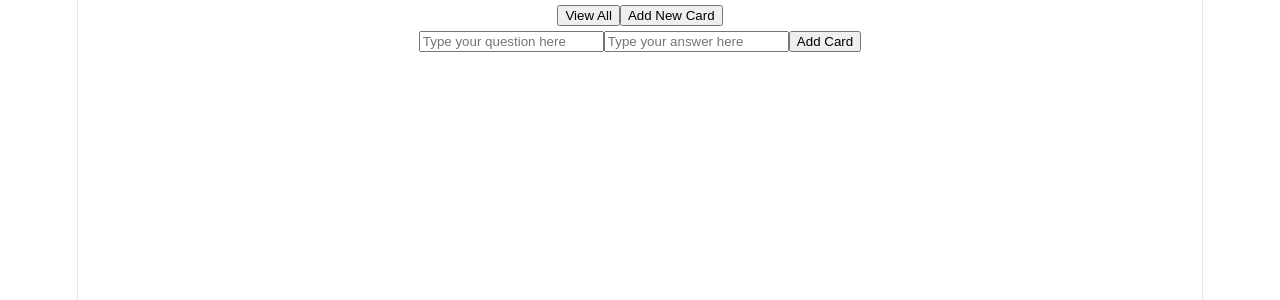
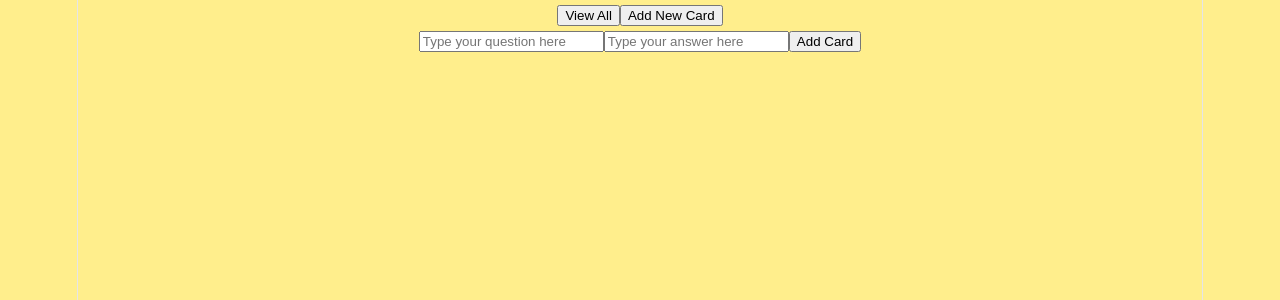
Before and after one commit to catthy-bit/flashcard-learner, a React app in the folder frontend/: page / in a window 1280 px wide. Shown: the top 300 px of the page. Built offline with nearby package versions, Linux system fonts and the light colour scheme; the HTML template or start-up script is replaced by a standard one.

Commit message:
Style: Updated box model, background color and font

```diff
--- a/frontend/src/App.css
+++ b/frontend/src/App.css
@@ -1,4 +1,14 @@
-.counter {
+
+body {
+  box-sizing: border-box;
+  background-color: rgb(255, 238, 140);
+  font-family:'Segoe UI', Tahoma, Geneva, Verdana, sans-serif;
+}
+
+/*Flashcard*/
+
+
+/*.counter {
   font-size: 16px;
   padding: 5px 10px;
   border-radius: 5px;
@@ -182,3 +192,4 @@
     border-right-color: var(--border);
   }
 }
+*/
```
